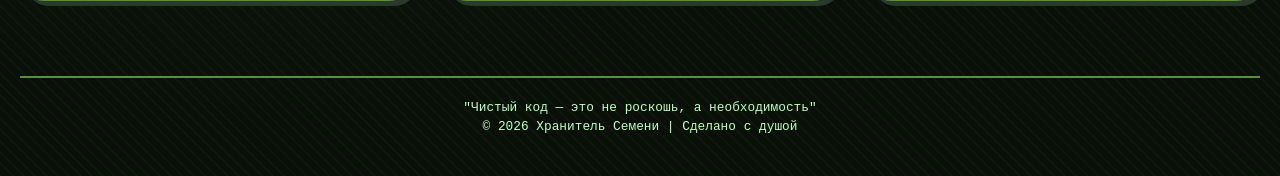
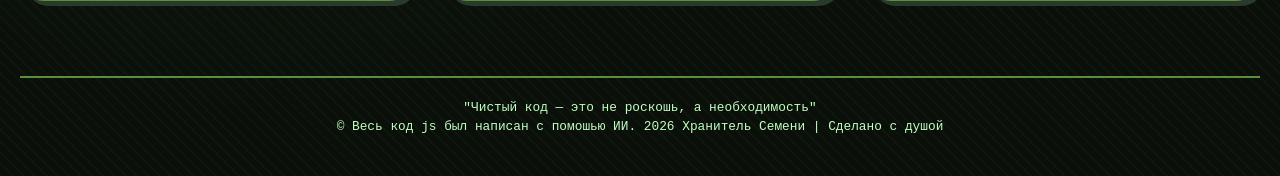
Before and after one commit to nikitodak4145/gitman_base, a Django app: page /abilities/ in a window 1280 px wide. Shown: the part 782-958 px from the top of the page. Run offline with Django 5.2, Linux system fonts and the light colour scheme; data comes from the database, SQL or seed files in the repository.

Commit message:
Хакатон: Хранитель Семени - финальная версия 2

```diff
--- a/main/templates/main/base.html
+++ b/main/templates/main/base.html
@@ -418,7 +418,7 @@
              "Чистый код — это не роскошь, а необходимость"
             {% endblock %}
         </div>
-        <p>© 2026 Хранитель Семени | Сделано с душой</p>
+        <p>© Весь код js был написан с помошью ИИ. 2026 Хранитель Семени | Сделано с душой </p>
     </footer>
 </body>
 </html>
```
